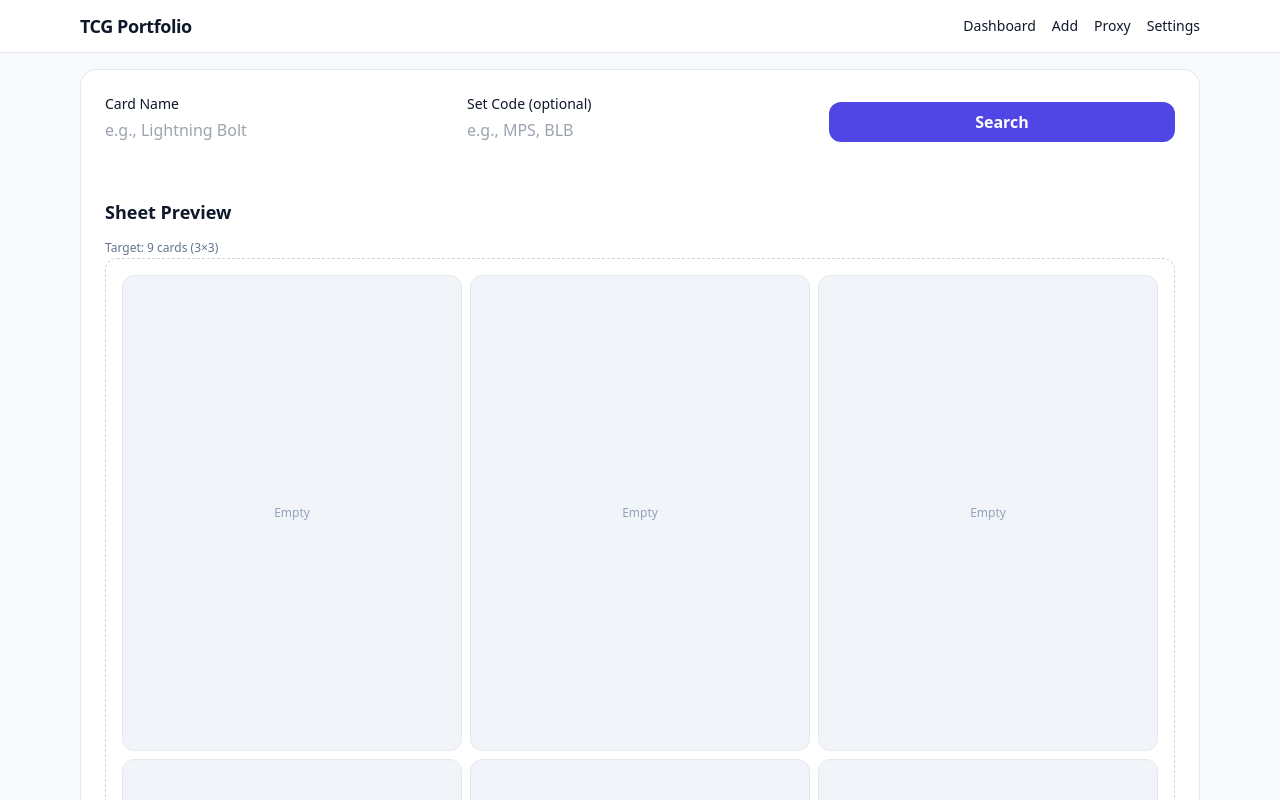
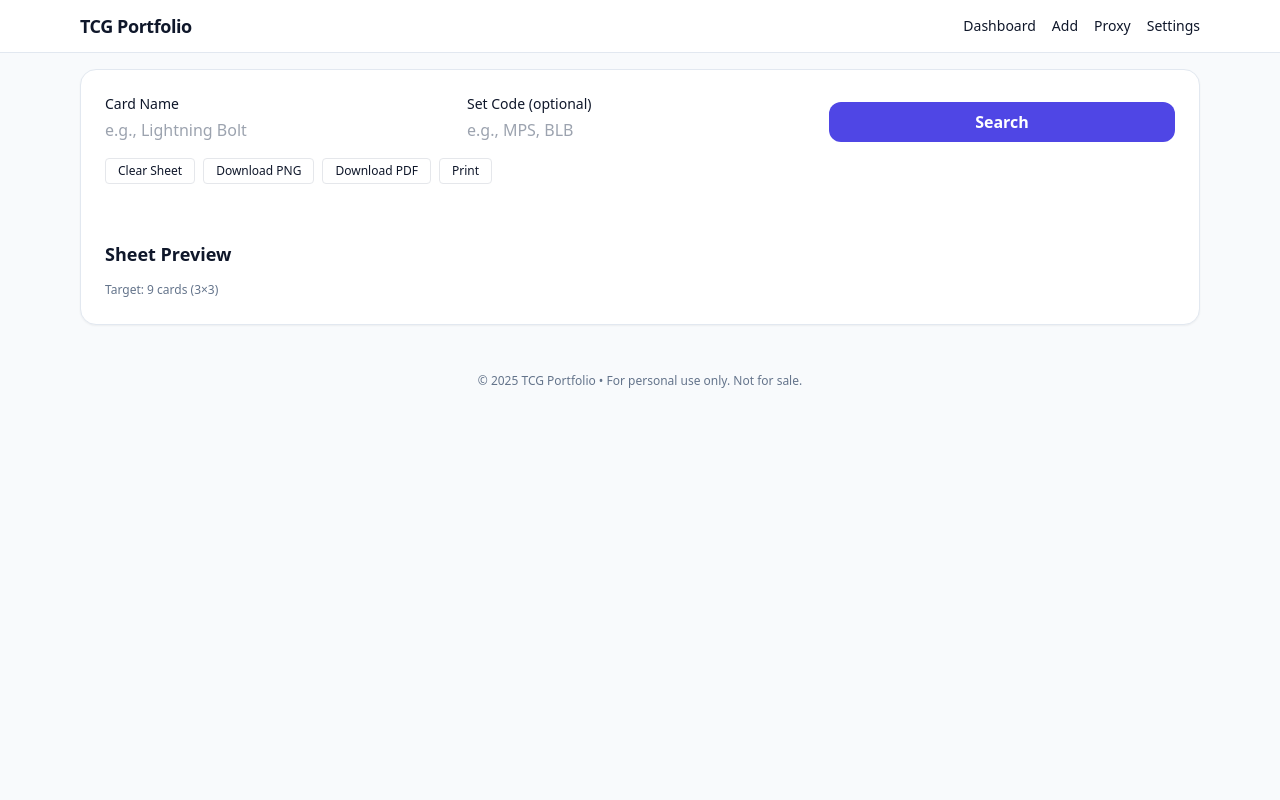
Before and after one commit to Epetaway/mtg-proxy-generator, a React (Vite) app in the folder client/: page /proxy in a window 1280 px wide. Shown: the top 800 px of the page. Built offline with nearby package versions, Linux system fonts and the light colour scheme.

Commit message:
Migrate to React Router Data Router with v7 future flags; add PNG/PDF/Print to Proxy page using html2canvas + jsPDF

```diff
--- a/client/package.json
+++ b/client/package.json
@@ -10,7 +10,9 @@
   "dependencies": {
     "react": "^18.2.0",
     "react-dom": "^18.2.0",
-    "react-router-dom": "^6.21.1"
+    "react-router-dom": "^6.21.1",
+    "html2canvas": "^1.4.1",
+    "jspdf": "^2.5.1"
   },
   "devDependencies": {
     "@types/react": "^19.2.6",
--- a/client/src/App.tsx
+++ b/client/src/App.tsx
@@ -1,8 +1,4 @@
-import { Routes, Route, Link } from 'react-router-dom';
-import ProxyPage from './pages/ProxyPage';
-import AddPage from './pages/AddPage';
-import DashboardPage from './pages/DashboardPage';
-import SettingsPage from './pages/SettingsPage';
+import { Link, Outlet } from 'react-router-dom';
 
 function App() {
   return (
@@ -19,12 +15,7 @@ function App() {
         </div>
       </header>
       <main className="max-w-6xl mx-auto p-4">
-        <Routes>
-          <Route path="/" element={<DashboardPage />} />
-          <Route path="/add" element={<AddPage />} />
-          <Route path="/proxy" element={<ProxyPage />} />
-          <Route path="/settings" element={<SettingsPage />} />
-        </Routes>
+        <Outlet />
       </main>
       <footer className="max-w-6xl mx-auto px-4 py-8 text-center text-xs text-slate-500">
         © 2025 TCG Portfolio • For personal use only. Not for sale.
--- a/client/src/main.tsx
+++ b/client/src/main.tsx
@@ -1,13 +1,28 @@
 import React from 'react';
 import ReactDOM from 'react-dom/client';
-import { BrowserRouter } from 'react-router-dom';
+import { RouterProvider, createBrowserRouter } from 'react-router-dom';
 import App from './App';
+import DashboardPage from './pages/DashboardPage';
+import AddPage from './pages/AddPage';
+import ProxyPage from './pages/ProxyPage';
+import SettingsPage from './pages/SettingsPage';
 import './index.css';
+
+const router = createBrowserRouter([
+  {
+    path: '/',
+    element: <App />,
+    children: [
+      { index: true, element: <DashboardPage /> },
+      { path: 'add', element: <AddPage /> },
+      { path: 'proxy', element: <ProxyPage /> },
+      { path: 'settings', element: <SettingsPage /> },
+    ],
+  },
+]);
 
 ReactDOM.createRoot(document.getElementById('root')!).render(
   <React.StrictMode>
-    <BrowserRouter>
-      <App />
-    </BrowserRouter>
+    <RouterProvider router={router} future={{ v7_startTransition: true, v7_relativeSplatPath: true }} />
   </React.StrictMode>
 );
--- a/client/src/pages/ProxyPage.tsx
+++ b/client/src/pages/ProxyPage.tsx
@@ -1,6 +1,8 @@
-import React, { useState } from 'react';
+import React, { useRef, useState } from 'react';
 import { searchCardsByName } from '../scryfall';
 import ProxySheet from '../components/ProxySheet';
+import html2canvas from 'html2canvas';
+import { jsPDF } from 'jspdf';
 import type { CardIdentity } from 'shared/types';
 
 export default function ProxyPage() {
@@ -10,6 +12,7 @@ export default function ProxyPage() {
   const [loading, setLoading] = useState(false);
   const [error, setError] = useState<string | null>(null);
   const [selected, setSelected] = useState<CardIdentity[]>([]);
+  const printRef = useRef<HTMLDivElement>(null);
 
   async function handleSearch(e: React.FormEvent<HTMLFormElement>) {
     e.preventDefault();
@@ -56,6 +59,39 @@ export default function ProxyPage() {
         {loading && 'Searching...'}
         {error && <span className="text-rose-600">{error}</span>}
       </div>
+      <div className="mt-3 flex flex-wrap gap-2 text-xs">
+        <button className="rounded border px-3 py-1" onClick={() => setSelected([])}>Clear Sheet</button>
+        <button className="rounded border px-3 py-1" onClick={async () => {
+          if (!printRef.current) return;
+          const canvas = await html2canvas(printRef.current, { backgroundColor: '#ffffff', scale: 2 });
+          const link = document.createElement('a');
+          link.download = 'proxy-sheet.png';
+          link.href = canvas.toDataURL('image/png');
+          link.click();
+        }}>Download PNG</button>
+        <button className="rounded border px-3 py-1" onClick={async () => {
+          if (!printRef.current) return;
+          const canvas = await html2canvas(printRef.current, { backgroundColor: '#ffffff', scale: 2 });
+          const imgData = canvas.toDataURL('image/png');
+          const pdf = new jsPDF({ orientation: 'portrait', unit: 'pt', format: 'letter' });
+          const pageWidth = pdf.internal.pageSize.getWidth();
+          const pageHeight = pdf.internal.pageSize.getHeight();
+          pdf.addImage(imgData, 'PNG', 0, 0, pageWidth, pageHeight);
+          pdf.save('proxy-sheet.pdf');
+        }}>Download PDF</button>
+        <button className="rounded border px-3 py-1" onClick={() => {
+          const w = window.open('', 'PRINT', 'height=800,width=600');
+          if (!w) return;
+          const styles = `@page{size:Letter;margin:0.25in;} .print-grid{display:grid;grid-template-columns:repeat(3,1fr);gap:0.12in;padding:0.05in;} .print-card{width:2.5in;height:3.5in;position:relative;background:#fff;} .print-card img{position:absolute;inset:0;width:100%;height:100%;object-fit:cover;} .print-card::before{content:"";position:absolute;width:0.125in;height:0.125in;pointer-events:none;background:transparent;box-shadow: -0.125in 0 0 0 #000, 0 -0.125in 0 0 #000, 2.625in 0 0 0 #000, 2.5in -0.125in 0 0 #000, -0.125in 3.5in 0 0 #000, 0 3.625in 0 0 #000, 2.625in 3.5in 0 0 #000, 2.5in 3.625in 0 0 #000;}`;
+          w.document.write(`<html><head><title>Print Proxy Sheet</title><style>${styles}</style></head><body>`);
+          w.document.write(printRef.current?.outerHTML || '');
+          w.document.write('</body></html>');
+          w.document.close();
+          w.focus();
+          w.print();
+          w.close();
+        }}>Print</button>
+      </div>
       <div className="mt-6 grid grid-cols-2 sm:grid-cols-3 md:grid-cols-4 lg:grid-cols-6 gap-3">
         {results.map(card => {
           const isSelected = selected.find(c => c.scryfallId === card.scryfallId);
@@ -74,7 +110,15 @@ export default function ProxyPage() {
       <div className="mt-8">
         <h3 className="text-lg font-semibold mb-2">Sheet Preview</h3>
         <span className="text-xs text-slate-500">Target: 9 cards (3×3)</span>
-        <ProxySheet cards={selected} />
+        <div ref={printRef} className="print-grid" style={{ background: '#fff' }}>
+          {Array.from({ length: 9 }).map((_, i) => (
+            <div key={i} className="print-card">
+              {selected[i] ? (
+                <img src={selected[i].imageUri} alt={selected[i].name} />
+              ) : null}
+            </div>
+          ))}
+        </div>
       </div>
     </section>
   );
```
